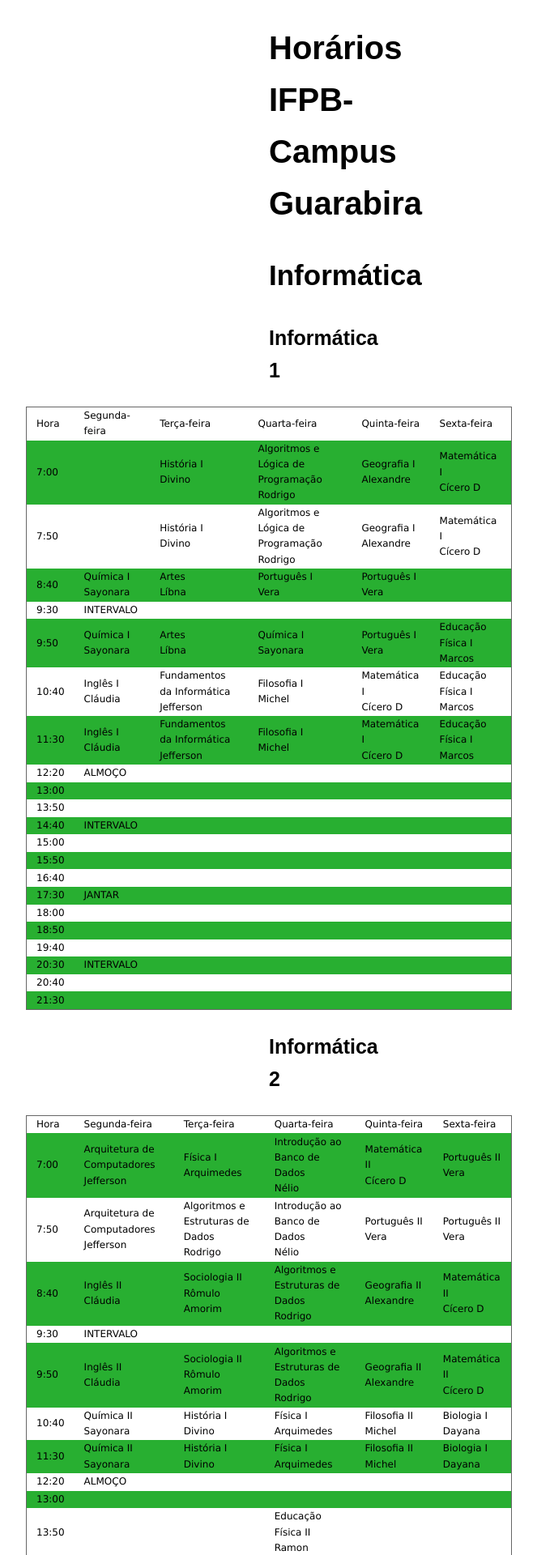
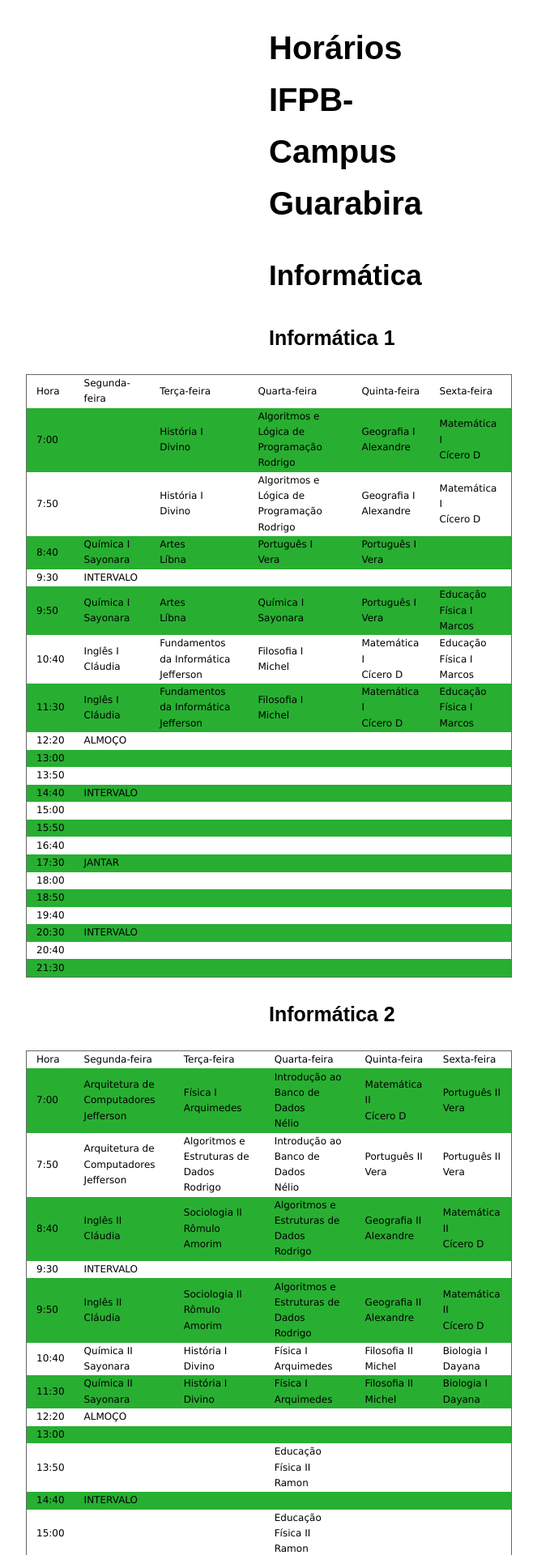
Before and after one commit to larissaserrano/horariomoisa, a Jekyll site: the page built from index.html, in a window 1280 px wide. Shown: the top 1920 px of the page at 81% size, without its empty margins (308-971 px from the left). Built offline with Jekyll 4.4.1, drawn with Linux system fonts in a browser that asks for light colours.

Commit message:
Update style.css

```diff
--- a/css/style.css
+++ b/css/style.css
@@ -4,17 +4,17 @@
 h1{
   font-size: 40px;
   font-family: arial;
-  margin-right:50%; margin-left:50%;
+  margin-right:35%; margin-left:50%;
 }
 h2{
   font-size: 35px;
   font-family: arial;
-  margin-right:50%; margin-left:50%;
+  margin-right:35%; margin-left:50%;
 }
 h3{
   font-family: arial;
    font-size: 25px;
-  margin-right:50%; margin-left:50%;
+  margin-right:35%; margin-left:50%;
 }
 table {
   border-collapse: collapse;
```
